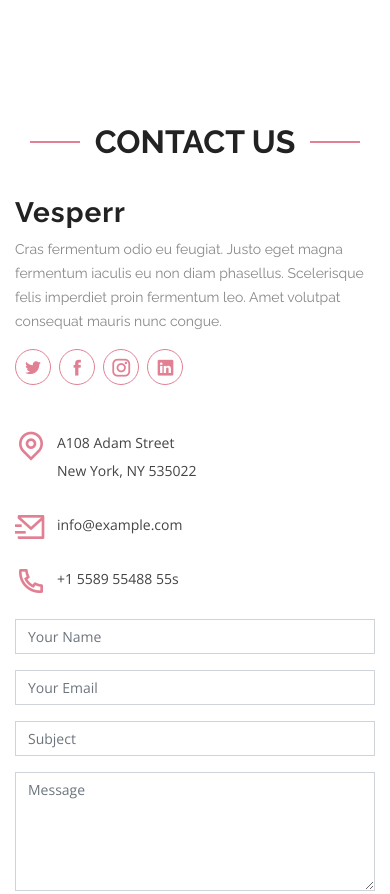
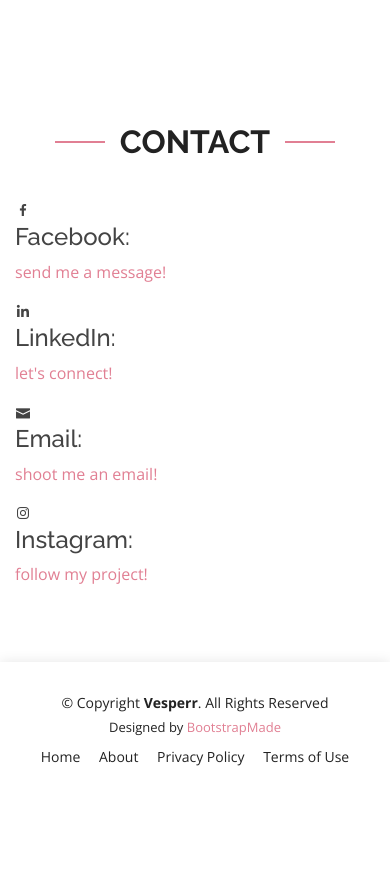
Before and after one commit to CinnyLin/TiM, a plain HTML site: page index.html in a window 390 px wide. Shown: the part 4743-5637 px from the top of the page. After the commit the page ends 5540 px from the top, so only its background shows below. Drawn offline with nearby package versions, Linux system fonts and the light colour scheme.

Commit message:
update contact section

```diff
--- a/index.html
+++ b/index.html
@@ -704,64 +704,66 @@
       <section id="contact" class="contact">
         <div class="container">
           <div class="section-title" data-aos="fade-up">
-            <h2>Contact Us</h2>
+            <h2>Contact</h2>
           </div>
 
           <div class="row">
-            <div
-              class="col-lg-4 col-md-6"
-              data-aos="fade-up"
-              data-aos-delay="100"
-            >
-              <div class="contact-about">
-                <h3>Vesperr</h3>
+            <div class="col-lg">
+              <div class="icon">
+                <i class="bx bxl-facebook"></i>
+                <h4>Facebook:</h4>
                 <p>
-                  Cras fermentum odio eu feugiat. Justo eget magna fermentum
-                  iaculis eu non diam phasellus. Scelerisque felis imperdiet
-                  proin fermentum leo. Amet volutpat consequat mauris nunc
-                  congue.
+                  <a
+                    href="https://www.facebook.com/cinny.lin.1231/"
+                    class="description"
+                    >send me a message!</a
+                  >
                 </p>
-                <div class="social-links">
-                  <a href="#" class="twitter"
-                    ><i class="icofont-twitter"></i
-                  ></a>
-                  <a href="#" class="facebook"
-                    ><i class="icofont-facebook"></i
-                  ></a>
-                  <a href="#" class="instagram"
-                    ><i class="icofont-instagram"></i
-                  ></a>
-                  <a href="#" class="linkedin"
-                    ><i class="icofont-linkedin"></i
-                  ></a>
-                </div>
               </div>
             </div>
 
-            <div
-              class="col-lg-3 col-md-6 mt-4 mt-md-0"
-              data-aos="fade-up"
-              data-aos-delay="200"
-            >
-              <div class="info">
-                <div>
-                  <i class="ri-map-pin-line"></i>
-                  <p>A108 Adam Street<br />New York, NY 535022</p>
-                </div>
-
-                <div>
-                  <i class="ri-mail-send-line"></i>
-                  <p>info@example.com</p>
-                </div>
-
-                <div>
-                  <i class="ri-phone-line"></i>
-                  <p>+1 5589 55488 55s</p>
-                </div>
+            <div class="col-lg">
+              <div class="icon">
+                <i class="bx bxl-linkedin"></i>
+                <h4>LinkedIn:</h4>
+                <p>
+                  <a
+                    href="https://www.instagram.com/coronavirus_country/"
+                    class="description"
+                    >let's connect!</a
+                  >
+                </p>
               </div>
             </div>
 
-            <div
+            <div class="col-lg">
+              <div class="icon">
+                <i class="icofont-envelope"></i>
+                <h4>Email:</h4>
+                <p>
+                  <a href="mailto:ycl461@nyu.edu" class="description"
+                    >shoot me an email!</a
+                  >
+                </p>
+              </div>
+            </div>
+
+            <div class="col-lg">
+              <div class="icon">
+                <i class="bx bxl-instagram"></i>
+                <h4>Instagram:</h4>
+                <p>
+                  <a
+                    href="https://www.instagram.com/coronavirus_country/"
+                    class="description"
+                    >follow my project!</a
+                  >
+                </p>
+              </div>
+            </div>
+          </div>
+
+          <!-- <div
               class="col-lg-5 col-md-12"
               data-aos="fade-up"
               data-aos-delay="300"
@@ -831,7 +833,7 @@
                 </div>
               </form>
             </div>
-          </div>
+          </div> -->
         </div>
       </section>
       <!-- End Contact Section -->
```
